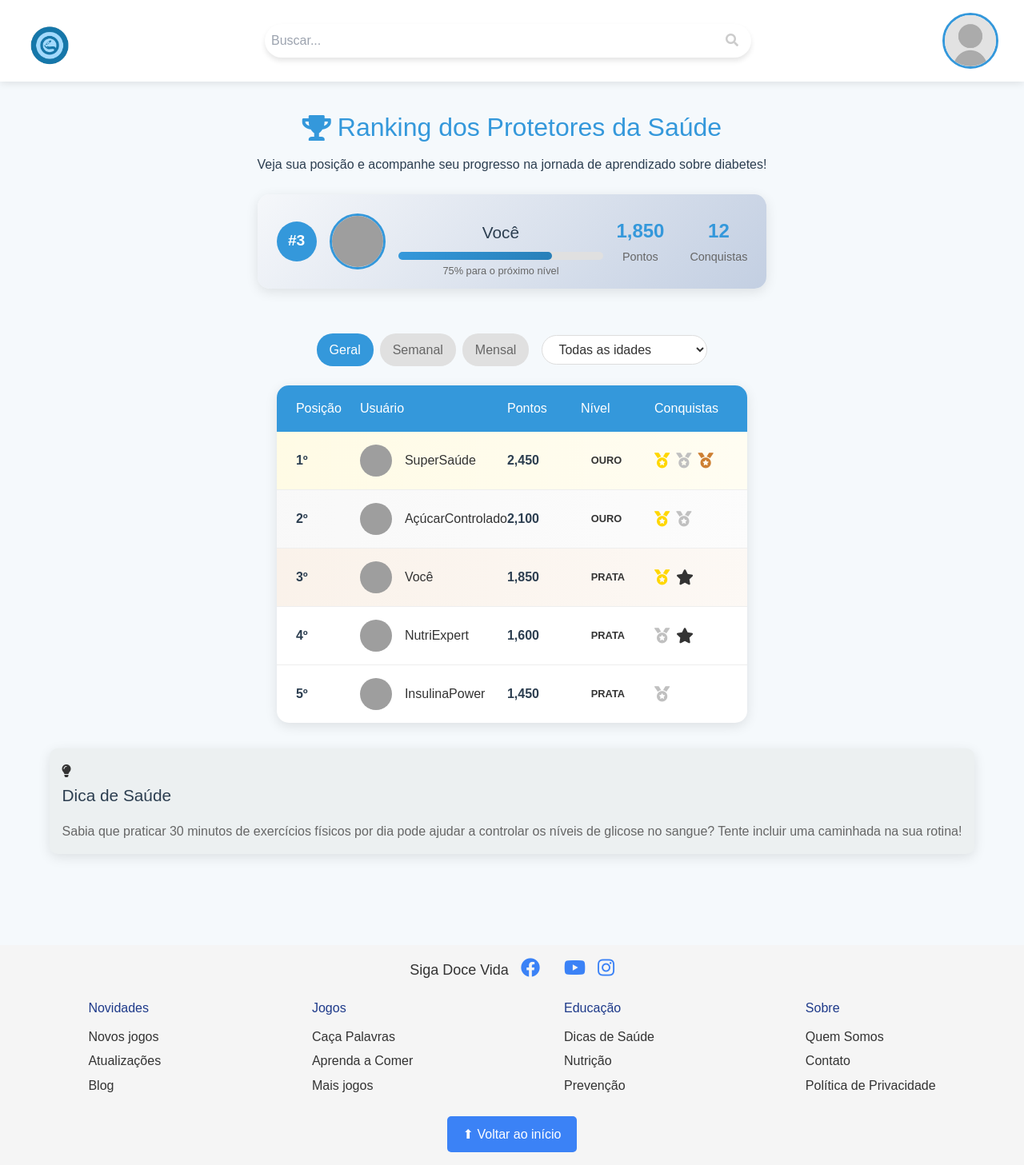
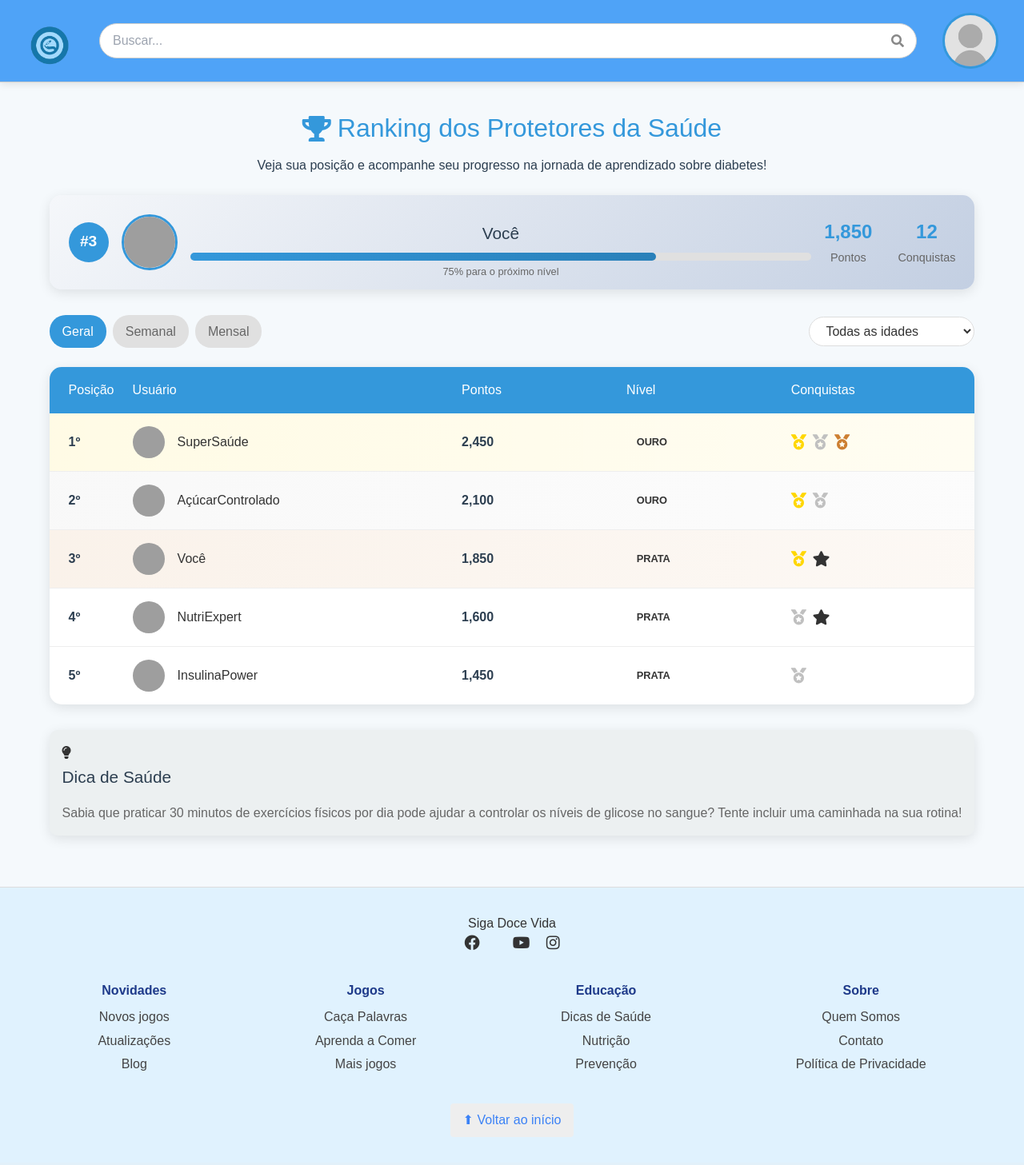
Before and after one commit to DaviPalazzin/doce-vida, a PHP site: page /ranking.php in a window 1280 px wide. Shown: the whole page at 80% size. After the commit the page ends 1406 px from the top, so only its background shows below. Run offline with PHP 8.4, Linux system fonts and the light colour scheme; a user stored in the database is signed in; some libraries are stand-ins or nearby versions; grey boxes are pictures that could not be loaded.

Commit message:
Resolvendo questões referentes a Header, menu e footer, incluindo o css .

```diff
--- a/public/home.php
+++ b/public/home.php
@@ -3,6 +3,7 @@ $pageTitle = "Página Inicial";
 require './partials/header.php';
 require './partials/menu.php';
 ?>
+<link rel="stylesheet" href="css/home.css">
 
 <main class="main-content">
   <section class="grid-container">
--- a/public/partials/footer.php
+++ b/public/partials/footer.php
@@ -35,7 +35,66 @@
   </div>
 
   <button class="back-to-top" onclick="scrollToTop()">⬆ Voltar ao início</button>
-  </div>
 </footer>
+
+<style>
+  footer {
+    background-color: #e0f2fe;
+    padding: 2rem;
+    text-align: center;
+    border-top: 1px solid #ddd;
+  }
+
+  .footer-links {
+    display: flex;
+    justify-content: space-around;
+    flex-wrap: wrap;
+    margin-top: 2rem;
+  }
+
+  .footer-column h3 {
+    color: #1e3a8a;
+    font-weight: bold;
+    margin-bottom: 0.5rem;
+  }
+
+  .footer-column a {
+    display: block;
+    margin: 0.25rem 0;
+    text-decoration: none;
+    color: #444;
+  }
+
+  .footer-column a:hover {
+    text-decoration: underline;
+  }
+
+  .social-media i {
+    color: #3b82f6;
+    margin: 0 0.5rem;
+    color: #333;
+    font-size: 1.2rem;
+  }
+
+  .back-to-top {
+    color: #3b82f6;
+    margin-top: 2rem;
+    padding: 0.5rem 1rem;
+    background-color: #eee;
+    border: none;
+    cursor: pointer;
+    border-radius: 4px;
+  }
+
+  .back-to-top:hover {
+    background-color: #ddd;
+  }
+</style>
+
+<script>
+  function scrollToTop() {
+    window.scrollTo({ top: 0, behavior: 'smooth' });
+  }
+</script>
 </body>
 </html>
--- a/public/partials/header.php
+++ b/public/partials/header.php
@@ -1,6 +1,5 @@
 <?php
 session_start();
-
 if (!isset($_SESSION['email'])) {
     header("Location: index.php");
     exit();
@@ -12,21 +11,116 @@ if (!isset($_SESSION['email'])) {
   <meta charset="utf-8" />
   <meta name="viewport" content="width=device-width, initial-scale=1.0" />
   <title><?= $pageTitle ?? 'Doce Vida' ?></title>
-  <link rel="stylesheet" href="public/css/style.css"/>
   <link href="https://cdnjs.cloudflare.com/ajax/libs/font-awesome/5.15.3/css/all.min.css" rel="stylesheet" />
   <script src="https://cdn.tailwindcss.com"></script>
-  <script src="public/script.js" defer></script>
   <style>
     html, body { height: 100%; margin: 0; }
     body { display: flex; flex-direction: column; }
     main { flex: 1; }
     footer { background-color: #f5f5f5; padding: 1rem; }
+
+    .header {
+      display: flex;
+      align-items: center;
+      justify-content: space-between;
+      padding: 1rem 2rem;
+      background-color: #4fa3f7;
+      border-bottom: 1px solid #ccc;
+    }
+
+    .logo img {
+      max-height: 60px;
+    }
+
+    .search-container {
+      position: relative;
+      flex-grow: 1;
+      margin: 0 2rem;
+      display: flex;
+      align-items: center;
+    }
+
+    #searchBar {
+      width: 100%;
+      padding: 0.5rem 1rem;
+      border-radius: 9999px;
+      border: 1px solid #ccc;
+      padding-right: 2rem;
+    }
+
+    .search-icon {
+      position: absolute;
+      right: 1rem;
+      color: #888;
+    }
+
+    #searchResults {
+      position: absolute;
+      top: 110%;
+      background: white;
+      width: 100%;
+      box-shadow: 0 0 5px rgba(0,0,0,0.1);
+      z-index: 10;
+      display: none;
+    }
+
+    .search-item {
+      padding: 0.5rem 1rem;
+      border-bottom: 1px solid #eee;
+    }
+
+    .search-item:hover {
+      background-color: #f0f0f0;
+    }
+
+    .profile-btn {
+      cursor: pointer;
+    }
+
+    .user-avatar {
+      border-radius: 9999px;
+    }
   </style>
+  <script>
+    const siteFunctions = [
+      { name: "Caça Palavras", link: "#" },
+      { name: "Aprenda a Comer", link: "#" },
+      { name: "Configurações", link: "config.php" },
+      { name: "Perfil", link: "perfil.php" },
+      { name: "Sobre Nós", link: "sobre.html" },
+      { name: "Sair", link: "logout.php" }
+    ];
+
+    function searchFunction() {
+      let input = document.getElementById("searchBar").value.toLowerCase();
+      let resultsDiv = document.getElementById("searchResults");
+      resultsDiv.innerHTML = "";
+      resultsDiv.style.display = "none";
+
+      if (input.length > 0) {
+        let filteredResults = siteFunctions.filter(item =>
+          item.name.toLowerCase().includes(input)
+        );
+
+        resultsDiv.style.display = "block";
+        if (filteredResults.length > 0) {
+          filteredResults.forEach(function(result) {
+            let div = document.createElement("div");
+            div.classList.add("search-item");
+            div.innerHTML = `<a href="${result.link}">${result.name}</a>`;
+            resultsDiv.appendChild(div);
+          });
+        } else {
+          resultsDiv.innerHTML = "<div class='search-item'>Nenhum resultado encontrado</div>";
+        }
+      }
+    }
+  </script>
 </head>
 <body>
   <header class="header">
     <div class="logo">
-      <img src="img/logo.png" alt="logo doce vida" width="30%" />
+      <img src="img/logo.png" alt="logo doce vida" />
     </div>
     <nav class="search-container">
       <input type="text" id="searchBar" placeholder="Buscar..." onkeyup="searchFunction()">
--- a/public/register.php
+++ b/public/register.php
@@ -108,7 +108,9 @@ if ($_SERVER["REQUEST_METHOD"] == "POST") {
 
       <form method="POST" action="register.php" class="mt-8 w-3/4">
         <input name="email" class="w-full px-4 py-2 mb-4 border border-blue-900 rounded-full text-blue-900 focus:outline-none" type="email" placeholder="E-mail" required>
-        <input name="username" class="w-full px-4 py-2 mb-4 border border-blue-900 rounded-full text-blue-900 focus:outline-none" placeholder="Nome" type="text" required>
+       <input name="username" class="w-full px-4 py-2 mb-2 border border-blue-900 rounded-full text-blue-900 focus:outline-none" placeholder="Nome completo" type="text" required>
+<p class="text-xs text-blue-800 mb-4 text-center">⚠️ O nome completo não poderá ser alterado depois do cadastro.</p>
+
         <input name="senha" class="w-full px-4 py-2 mb-4 border border-blue-900 rounded-full text-blue-900 focus:outline-none" placeholder="Senha" type="password" required>
 
         <?php if (!empty($erro)): ?>
--- a/public/script.js
+++ b/public/script.js
@@ -17,9 +17,9 @@ document.addEventListener('click', function(event) {
 const siteFunctions = [
     { name: "Caça Palavras", link: "#" },
     { name: "Aprenda a Comer", link: "#" },
-    { name: "Configurações", link: "config.html" },
+    { name: "Configurações", link: "config.php" },
     { name: "Perfil", link: "perfil.php" },
-    { name: "Sobre Nós", link: "sobre.html" },
+    { name: "Sobre Nós", link: "sobre.php" },
     { name: "Sair", link: "#" }
 ];
 
```
Also changed, not shown: public/css/home.css (added, +92 -0 lines), public/partials/menu.php (+66 -5 lines), public/perfil.php (+5 -4 lines). Lines whose indentation alone changed are shown as unchanged.
